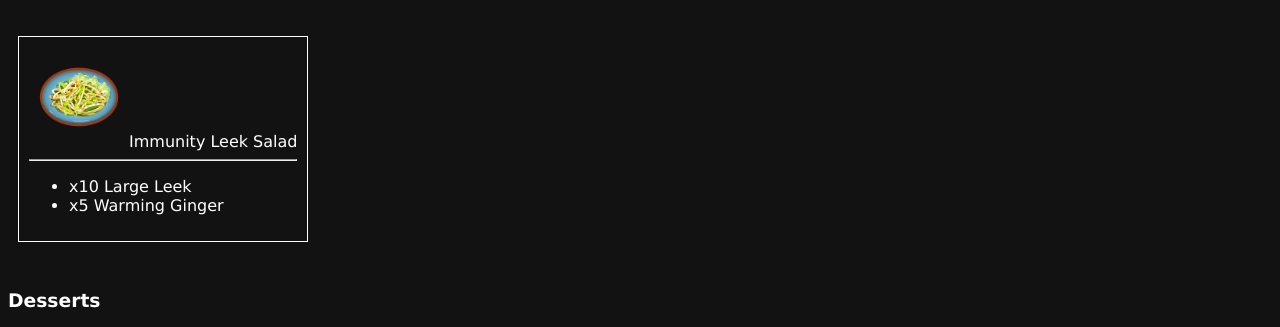
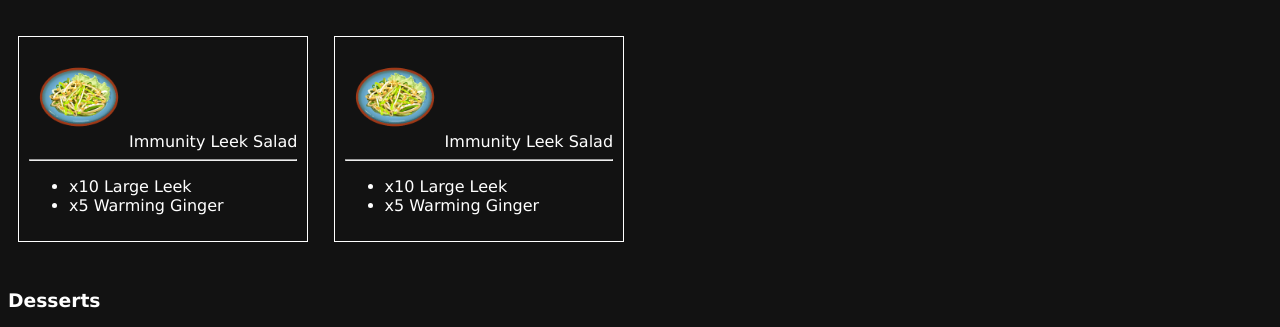
Before and after one commit to mofesdo/PokemonSleepChecklist, a plain HTML site: page index.html in a window 1280 px wide. Shown: the part 3320-3647 px from the top of the page. Drawn offline with Linux system fonts and the light colour scheme.

Commit message:
big leek

```diff
--- a/index.html
+++ b/index.html
@@ -327,6 +327,17 @@
             </label>
             <br>
         </div>
+        <div class="checkboxPanel">
+            <input type="checkbox" class="check_box" id="immunityleeksalad" name="immunityleeksalad" value="immunityleeksalad">
+            <label for="immunityleeksalad"><img src="Assets/Recipes/Salads/immunityleeksalad.png"/>Immunity Leek Salad
+                <hr/>
+                <ul>
+                    <li>x10 Large Leek</li>
+                    <li>x5 Warming Ginger</li>
+                </ul>
+            </label>
+            <br>
+        </div>
     </section>
     <section id="dessertsSection">
         <h3>Desserts</h3>
```
